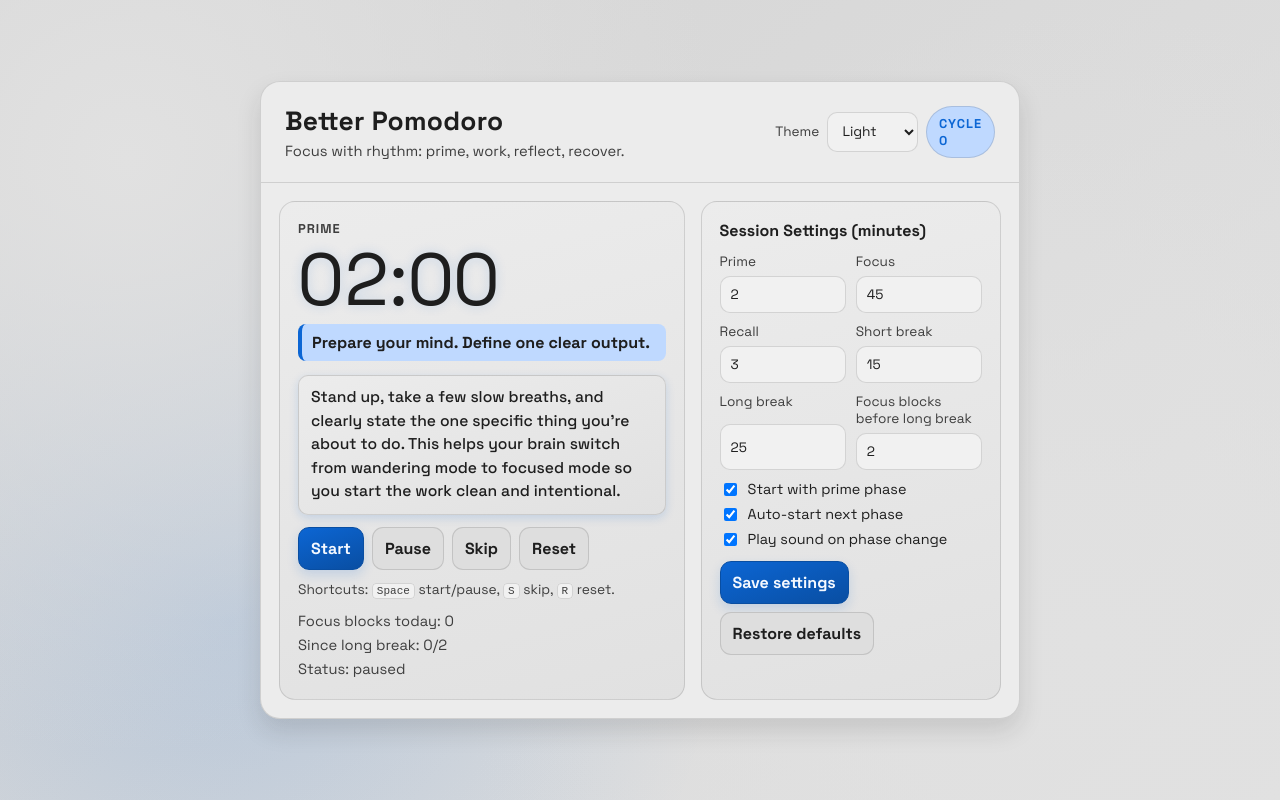
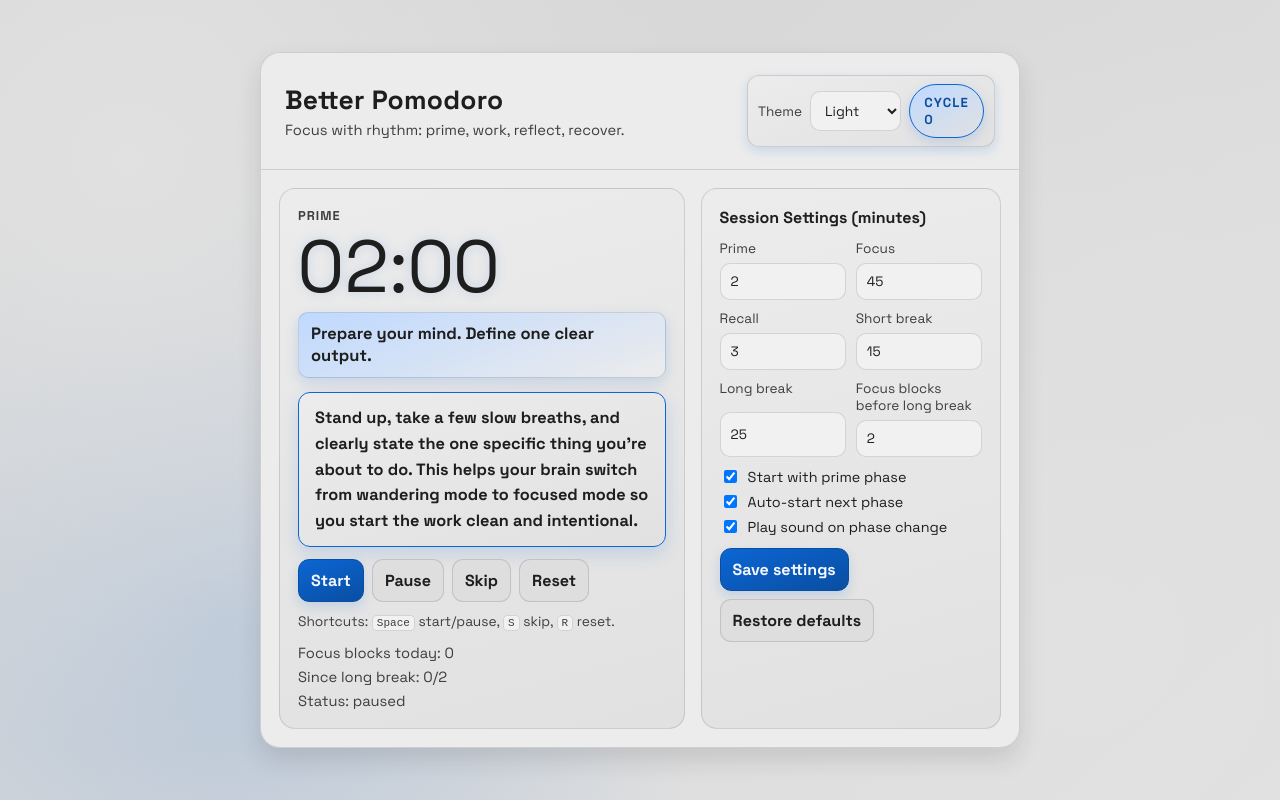
Before and after one commit to patrickjohnson3/cognitive-interval-timer, a plain HTML site: page index.html in a window 1280 px wide. Drawn offline with Linux system fonts and the light colour scheme.

Commit message:
Increase visual emphasis for cycle and guidance blocks

```diff
--- a/styles.css
+++ b/styles.css
@@ -109,15 +109,16 @@ h1 {
 }
 
 .badge {
-  background: var(--color-accent-soft);
-  color: var(--color-accent);
-  font-weight: 700;
-  border: 1px solid var(--color-border);
+  background: linear-gradient(150deg, var(--color-accent-soft), var(--color-bg-alt));
+  color: var(--color-accent-strong);
+  font-weight: 800;
+  border: 1px solid var(--color-accent);
   border-radius: 999px;
-  padding: var(--space-2) var(--space-4);
-  font-size: 0.8rem;
+  padding: 9px 14px;
+  font-size: 0.82rem;
   text-transform: uppercase;
-  letter-spacing: 0.08em;
+  letter-spacing: 0.09em;
+  box-shadow: 0 4px 12px var(--color-accent-glow);
 }
 
 .main {
@@ -156,26 +157,29 @@ h1 {
   margin: 0 0 14px;
   color: var(--color-text);
   min-height: 1.4em;
-  font-weight: 700;
-  font-size: 1rem;
-  padding: var(--space-2) var(--space-3);
-  border-left: 4px solid var(--color-accent);
-  background: var(--color-accent-soft);
-  border-radius: 8px;
+  font-weight: 800;
+  font-size: 1.03rem;
+  line-height: 1.35;
+  padding: var(--space-3) var(--space-4);
+  border-left: 5px solid var(--color-accent);
+  border: 1px solid var(--color-border);
+  background: linear-gradient(160deg, var(--color-accent-soft), var(--color-surface));
+  border-radius: 10px;
+  box-shadow: 0 5px 14px var(--color-accent-glow);
 }
 
 .long-hint {
   margin: 0 0 var(--space-4);
   color: var(--color-text);
-  line-height: 1.5;
-  font-size: 0.98rem;
-  font-weight: 500;
+  line-height: 1.58;
+  font-size: 1.02rem;
+  font-weight: 550;
   min-height: 3.2em;
-  padding: var(--space-3) var(--space-4);
-  border: 1px solid var(--color-border);
-  border-radius: 10px;
-  background: linear-gradient(160deg, var(--color-surface), var(--color-bg-alt));
-  box-shadow: 0 3px 10px var(--color-accent-glow);
+  padding: var(--space-4) var(--space-5);
+  border: 1px solid var(--color-accent);
+  border-radius: 12px;
+  background: linear-gradient(165deg, var(--color-surface), var(--color-bg-alt));
+  box-shadow: 0 7px 18px var(--color-accent-glow);
 }
 
 .controls {
@@ -307,8 +311,13 @@ select {
   display: flex;
   align-items: center;
   gap: var(--space-2);
-  color: var(--color-muted);
+  color: var(--color-text);
   font-size: 0.86rem;
+  padding: var(--space-2) var(--space-3);
+  border: 1px solid var(--color-border);
+  border-radius: 12px;
+  background: linear-gradient(160deg, var(--color-surface), var(--color-bg-alt));
+  box-shadow: 0 4px 12px var(--color-accent-glow);
 }
 
 .sr-only {
```
